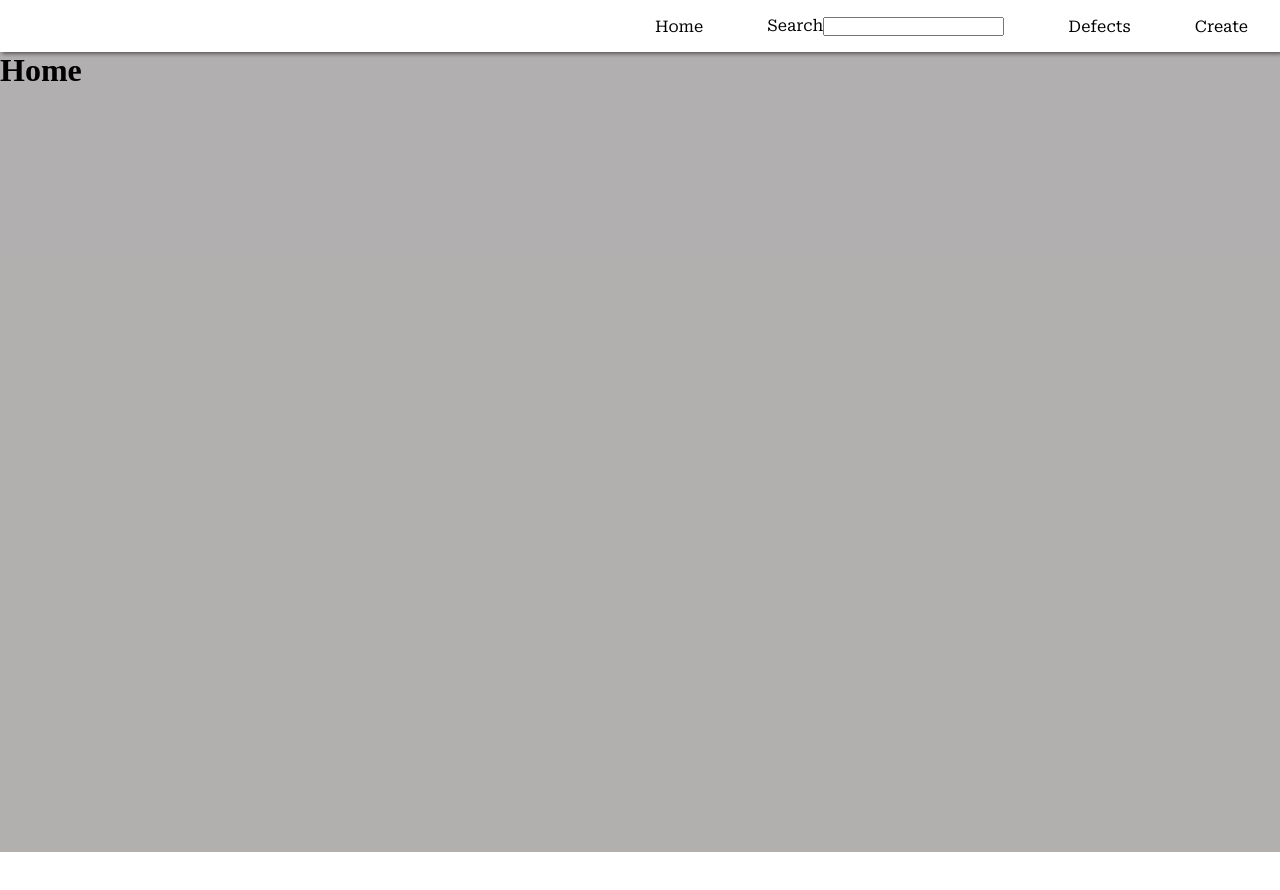
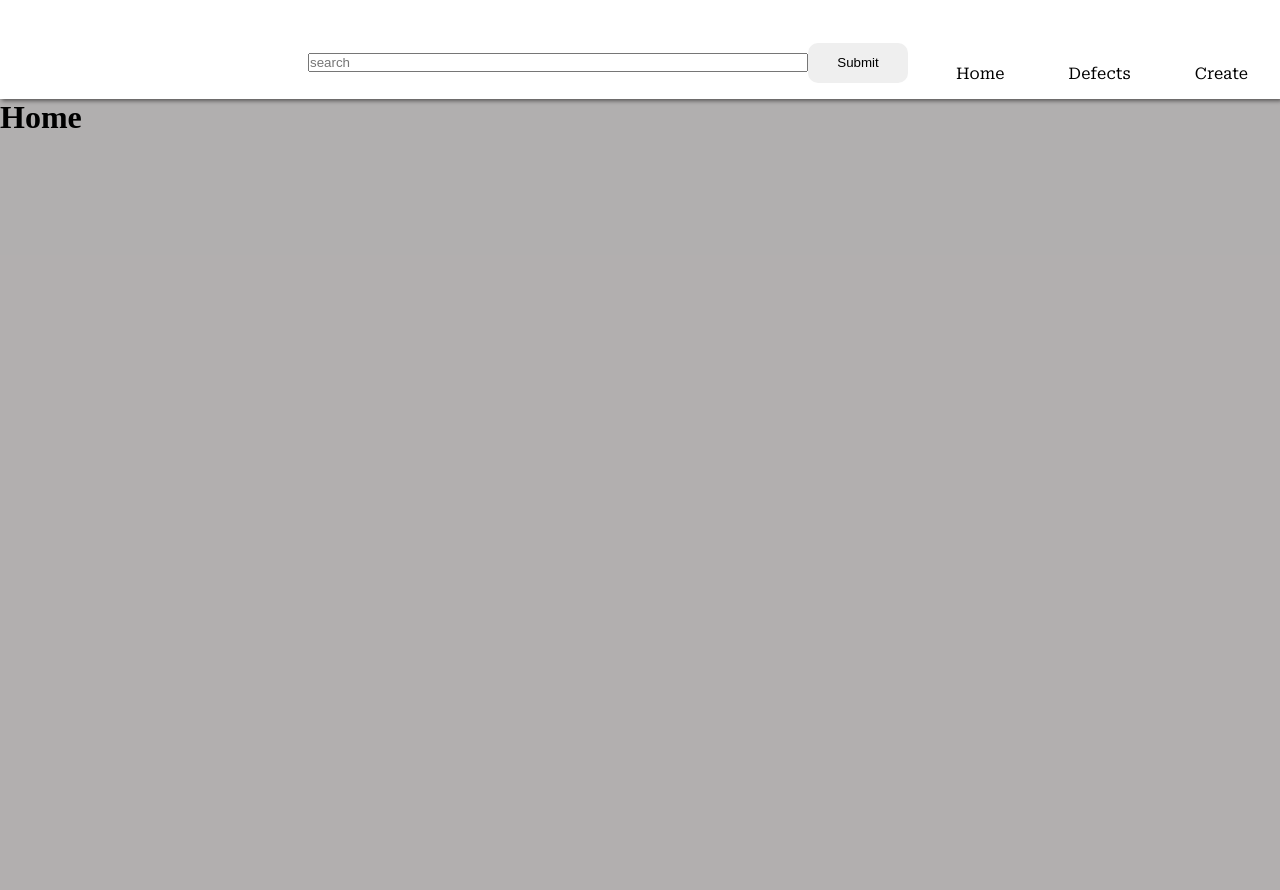
Before and after one commit to SathwikGM/bug-tracker, a React (Vite) app in the folder client/: page / in a window 1280 px wide. Shown: the top 890 px of the page. Before the commit the page ends 852 px from the top, so only its background shows below. Built offline with nearby package versions, Linux system fonts and the light colour scheme.

Commit message:
added search functionality

```diff
--- a/client/src/components/Navbar/Navbar.tsx
+++ b/client/src/components/Navbar/Navbar.tsx
@@ -1,20 +1,18 @@
 import { Outlet, NavLink } from "react-router-dom";
 import './Navbar.scss';
+import Search from "../Search/search";
 
 function Navbar() {
   return (
     <>
       <nav className="Navbar">
+
         <ul>
+          <li><Search/></li>
           <li>
             <NavLink to="/">Home</NavLink>
           </li>
-          <li>
-            <NavLink to="/">
-              <label htmlFor="search">Search</label>
-              <input type="text" id="search"  />
-            </NavLink>
-          </li>
+
           <li>
             <NavLink to="/defects">Defects</NavLink>
           </li>
@@ -29,4 +27,4 @@ function Navbar() {
   )
 }
 
-export default Navbar
+export default Navbar;
--- /dev/null
+++ b/client/src/components/Search/Search.tsx
@@ -0,0 +1,57 @@
+import { useState } from 'react';
+import './serach.scss';
+import axios from 'axios';
+import Button from '../Button/Button';
+import EditDefect from '../EditDefect/EditDefect';
+
+const Search = () => {
+  const [search, setSearch] = useState('');
+  const [searchData, setSearchData] = useState({
+
+  });
+  const [showEditDefect, setShowEditDefect] = useState(false);
+  const handleSearchChange = (event: React.ChangeEvent<HTMLInputElement> ) => {
+    const {value} = event.target;
+    setSearch(value);
+
+  }
+  const handleSearchSubmit: React.FormEventHandler<HTMLFormElement> = (event) => {
+    event.preventDefault();
+    console.log(search)
+     axios.post(`http://localhost:3000/search`, {search})
+       .then((response) => {
+         const data = response.data;
+         setSearchData(data);
+        console.log(data);
+
+      })
+      .catch(error => {
+        console.log(error);
+      })
+  }
+  const handleSearchDataClick = () => {
+
+  setShowEditDefect(true)
+
+}
+  return (
+
+    <div className='Search'>
+
+      <form action="" onSubmit={handleSearchSubmit}>
+        <label htmlFor="search"></label>
+        <input type="text" id="search" placeholder='search' value={search} onChange={handleSearchChange} />
+        <Button>Submit</Button>
+      </form>
+
+      <div>
+        <p onClick={handleSearchDataClick}>{searchData.defectId}  {searchData.title}</p>
+
+
+      </div>
+      <div>{searchData && showEditDefect && <EditDefect defect={searchData} />}</div>
+    </div>
+  )
+}
+
+export default Search;
--- /dev/null
+++ b/client/src/components/Search/Serach.scss
@@ -0,0 +1,5 @@
+.Search{
+  input{
+    width: 500px;
+  }
+}
```
Also changed, not shown: 1 other file (tests, documents, lock files or other folders).
